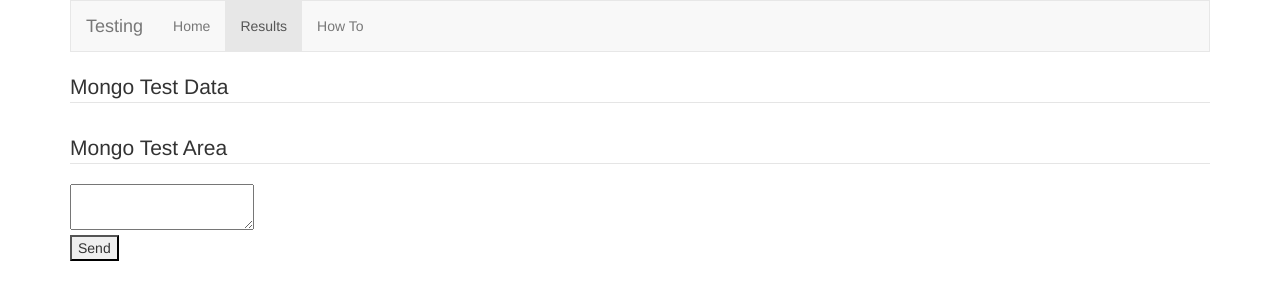
After one commit to wgoode3/python-testing, a Flask app: page /results in a window 1280 px wide. The commit adds this page. Shown: the top 300 px of the page. Run offline with Flask 2, Linux system fonts and the light colour scheme; data that the repository does not hold is empty; some libraries are stand-ins or nearby versions.

Commit message:
added mongo database

```diff
--- a/requirements.txt
+++ b/requirements.txt
@@ -3,10 +3,12 @@ cffi==1.11.0
 click==6.7
 Django==1.11.5
 Flask==0.12.2
+Flask-PyMongo==0.5.1
 itsdangerous==0.24
 Jinja2==2.9.6
 MarkupSafe==1.0
 pycparser==2.18
+pymongo==3.5.1
 pytz==2017.2
 six==1.11.0
 Werkzeug==0.12.2
--- a/server.py
+++ b/server.py
@@ -1,7 +1,9 @@
 #!/usr/bin/env python
 import os
 import json
+import bson
 from flask import Flask, render_template, request, redirect, url_for, session, flash
+from flask_pymongo import PyMongo
 from werkzeug.utils import secure_filename
 import fileSearch
 
@@ -14,6 +16,10 @@ with open('assignments.json') as data_file:
 app = Flask(__name__)
 app.config['UPLOAD_FOLDER'] = UPLOAD_FOLDER
 app.secret_key = "b7nmhjyuki8 .lo-/';[p0zxscdefr v76yu8'"
+
+# app.name will be the mongod database name
+app.name = "py_test"
+mongo = PyMongo(app)
 
 def allowed_file(filename):
     return '.' in filename and \
@@ -36,30 +42,32 @@ def upload():
         if file and allowed_file(file.filename):
             filename = secure_filename(file.filename)
             file.save(os.path.join(app.config['UPLOAD_FOLDER'], filename))
-    n = fileSearch.unzipProjects()
-    fileSearch.recursiveFileToJSON(n)
-    output["raw"] = fileSearch.testProjects()
 
-    try:
-        if output["raw"] != "tests not run":
+            n = fileSearch.unzipProjects()
+            fileSearch.recursiveFileToJSON(n)
+            output["raw"] = fileSearch.testProjects()
 
-            for a in ASSIGNMENTS["assignments"]:
+            try:
+                if output["raw"] != "tests not run":
 
-                results = output["raw"].split("\n")[0]
+                    for a in ASSIGNMENTS["assignments"]:
+
+                        results = output["raw"].split("\n")[0]
 
 
-                if a["name"] == n[2]:
-                    print "we found", n[2]
-                    print a["tests"]
+                        if a["name"] == n[2]:
+                            # print "we found", n[2]
+                            # print a["tests"]
 
-                    count = 0
-                    for test in a["tests"]:
-                        output["tests"].append({"name": test, "result": results[count] == "."})
-                        count += 1
+                            count = 0
 
-        session["output"] = output
-    except KeyError:
-        print "tests not found for", n[2]
+                            for test in a["tests"]:
+                                output["tests"].append({"name": test, "result": results[count] == "."})
+                                count += 1
+
+                session["output"] = output
+            except KeyError:
+                print "tests not found for", n[2]
 
     # save these results to a db
         # user table -> retrieve the name from their upload
@@ -74,4 +82,19 @@ def clear():
     session.clear()
     return redirect('/')
 
+@app.route('/results', methods=["GET", "POST"])
+def results():
+    if request.method == "POST":
+        val = {'status': 'ok'}
+        val["tests"] = request.form["thing"]
+        val["bool"] = True
+        mongo.db.results.insert(val)
+        return redirect('/results')
+    return render_template("results.html", results=[r for r in mongo.db.results.find()])
+
+@app.route('/delete/<_id>')
+def delete(_id):
+    mongo.db.results.remove({"_id": bson.objectid.ObjectId(_id)})
+    return redirect('/results')
+
 app.run(debug=True)
--- a/static/css/style.css
+++ b/static/css/style.css
@@ -28,3 +28,8 @@
 	position: relative;
 	bottom: 35px;
 }
+
+#logo {
+	position: relative;
+	bottom: 15px;
+}
--- /dev/null
+++ b/templates/results.html
@@ -0,0 +1,53 @@
+<!DOCTYPE html>
+<html>
+<head>
+    <title>Python Assignment Testing</title>
+    <link rel="shortcut icon" href="{{ url_for('static', filename='img/favicon.ico') }}">
+    <link rel="stylesheet" type="text/css" href="{{ url_for('static', filename='css/bootstrap.min.css') }}">
+    <link rel="stylesheet" type="text/css" href="{{ url_for('static', filename='css/style.css') }}">
+    <script type="text/javascript" src="{{ url_for('static', filename='js/jquery-3.2.1.min.js') }}"></script>
+    <script type="text/javascript" src="{{ url_for('static', filename='js/bootstrap.min.js') }}"></script>
+</head>
+<body>
+    <div class="container">
+
+        <nav class="navbar navbar-default">
+            <div class="container-fluid">
+            <div class="navbar-header">
+                <button type="button" class="navbar-toggle" data-toggle="collapse" data-target="#myNavbar">
+                    <span class="icon-bar"></span>
+                    <span class="icon-bar"></span>
+                    <span class="icon-bar"></span>
+                </button>
+                <a class="navbar-brand" href="">Testing</a>
+            </div>
+            <div class="collapse navbar-collapse" id="myNavbar">
+                <ul class="nav navbar-nav">
+                    <li><a href="/">Home</a></li>
+                    <li class="active"><a href="/results">Results</a></li>
+                    <li><a href="">How To</a></li>
+                </ul>
+            </div>
+            </div>
+        </nav>
+
+        <fieldset>
+            <legend>Mongo Test Data</legend>
+            <ul>
+                {% for result in results %}
+                    <li>{{ result }} <a href="/delete/{{ result._id }}">X</a></li>
+                {% endfor %}
+            </ul>
+        </fieldset>
+
+        <fieldset>
+            <legend>Mongo Test Area</legend>
+            <form action="/results" method="post">
+                <textarea name="thing"></textarea><br>
+                <input type="submit" value="Send">
+            </form>
+        </fieldset>
+    </div>
+
+</body>
+</html>
```
Also changed, not shown: templates/index.html (+6 -6 lines), tests/testing_test.py (+1 -1 lines), static/img/logo.png (added).
